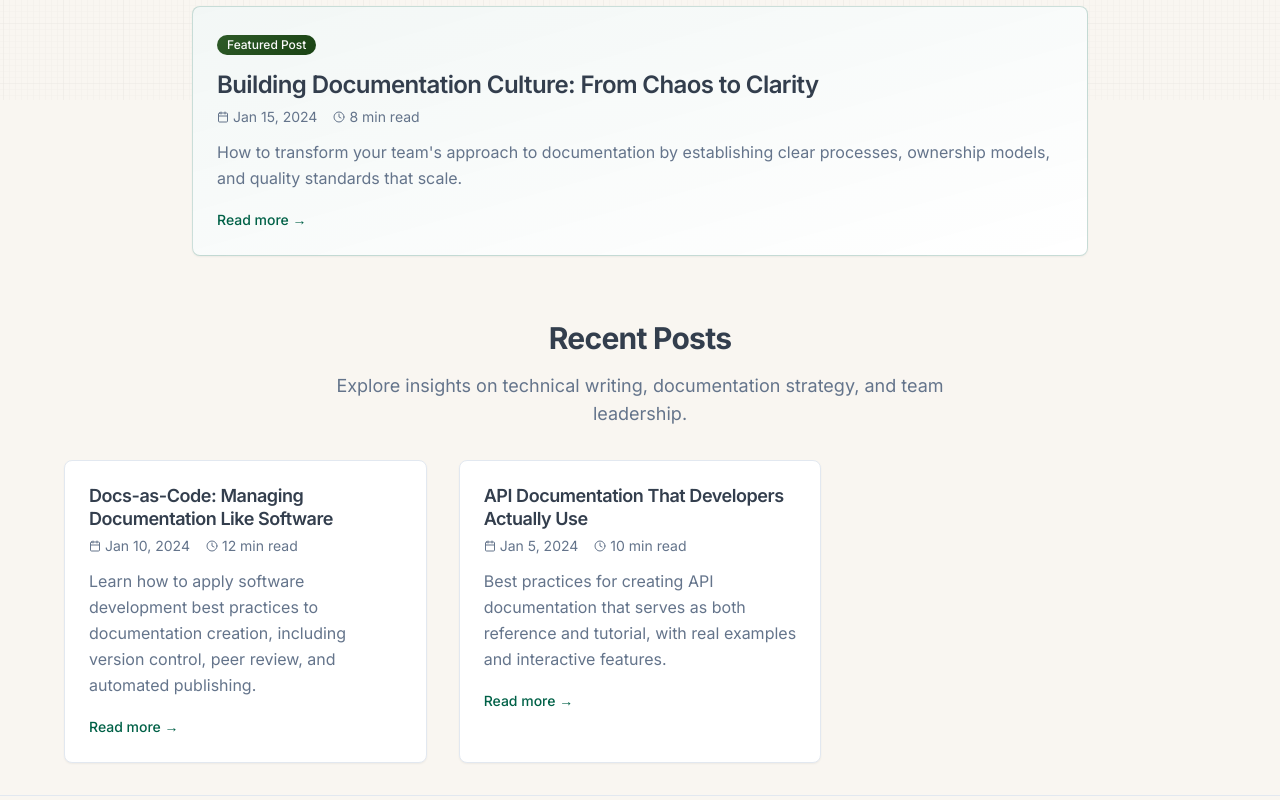
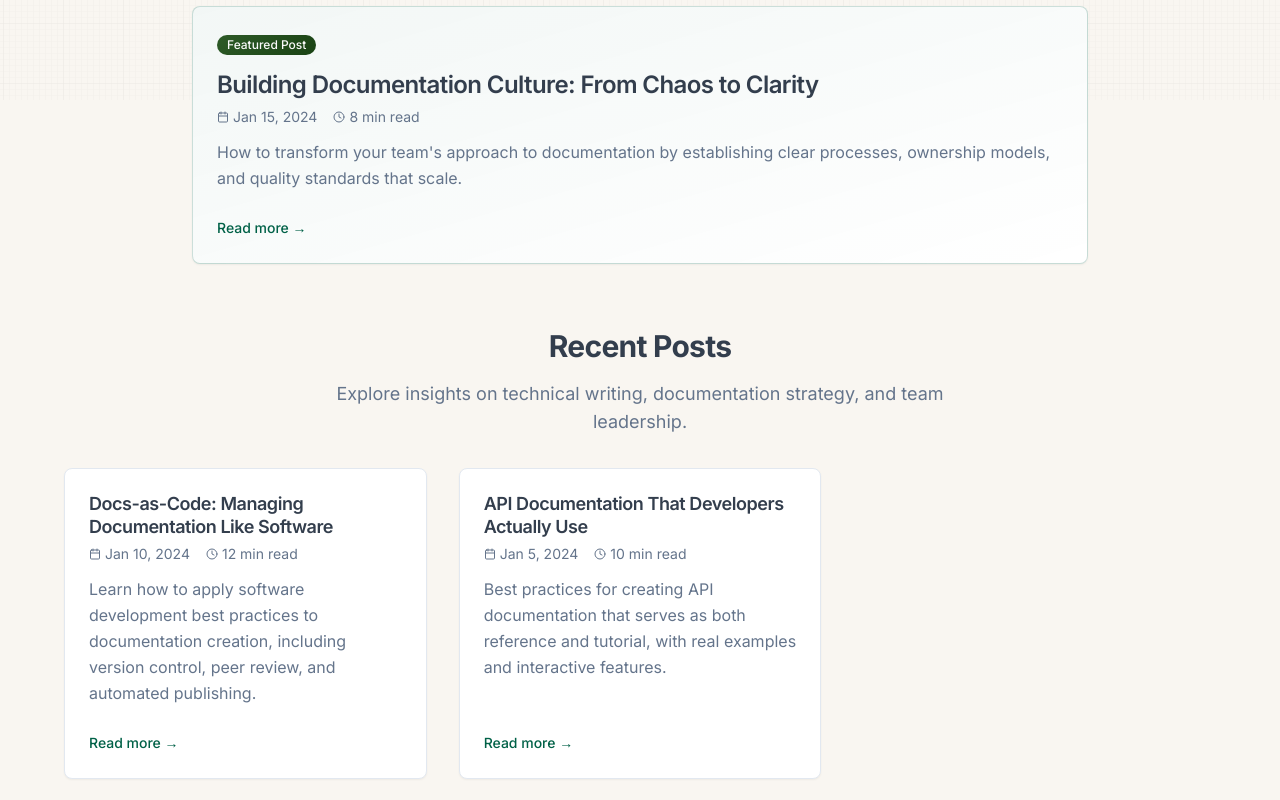
Before and after one commit to sirbonneville/docu-flow-blog, a React (Vite) app: page / in a window 1280 px wide. Shown: the part 700-1500 px from the top of the page. Built offline with nearby package versions, Linux system fonts and the light colour scheme.

Commit message:
Fix: Align "Read more" to bottom
Vertically aligns the "Read more" link to the bottom of the post card.

```diff
--- a/src/components/PostCard.tsx
+++ b/src/components/PostCard.tsx
@@ -13,8 +13,8 @@ interface PostCardProps {
 
 export const PostCard = ({ title, excerpt, date, readTime, slug, featured = false }: PostCardProps) => {
   const cardClasses = featured
-    ? "hover:shadow-lg transition-all duration-300 border-primary/20 bg-gradient-to-br from-primary/5 to-transparent hover:bg-gradient-card-hover"
-    : "hover:shadow-lg transition-all duration-300 hover:border-primary/30 hover:bg-gradient-card-hover";
+    ? "hover:shadow-lg transition-all duration-300 border-primary/20 bg-gradient-to-br from-primary/5 to-transparent hover:bg-gradient-card-hover h-full flex flex-col"
+    : "hover:shadow-lg transition-all duration-300 hover:border-primary/30 hover:bg-gradient-card-hover h-full flex flex-col";
 
   return (
     <Card className={cardClasses}>
@@ -51,12 +51,12 @@ export const PostCard = ({ title, excerpt, date, readTime, slug, featured = fals
         </div>
       </CardHeader>
 
-      <CardContent>
-        <p className="text-muted-foreground leading-relaxed">
+      <CardContent className="flex flex-col flex-grow">
+        <p className="text-muted-foreground leading-relaxed flex-grow">
           {excerpt}
         </p>
 
-        <div className="mt-4">
+        <div className="mt-4 pt-2">
           <a
             href={`/post/${slug}`}
             className="text-primary hover:text-accent font-medium text-sm transition-colors"
```
